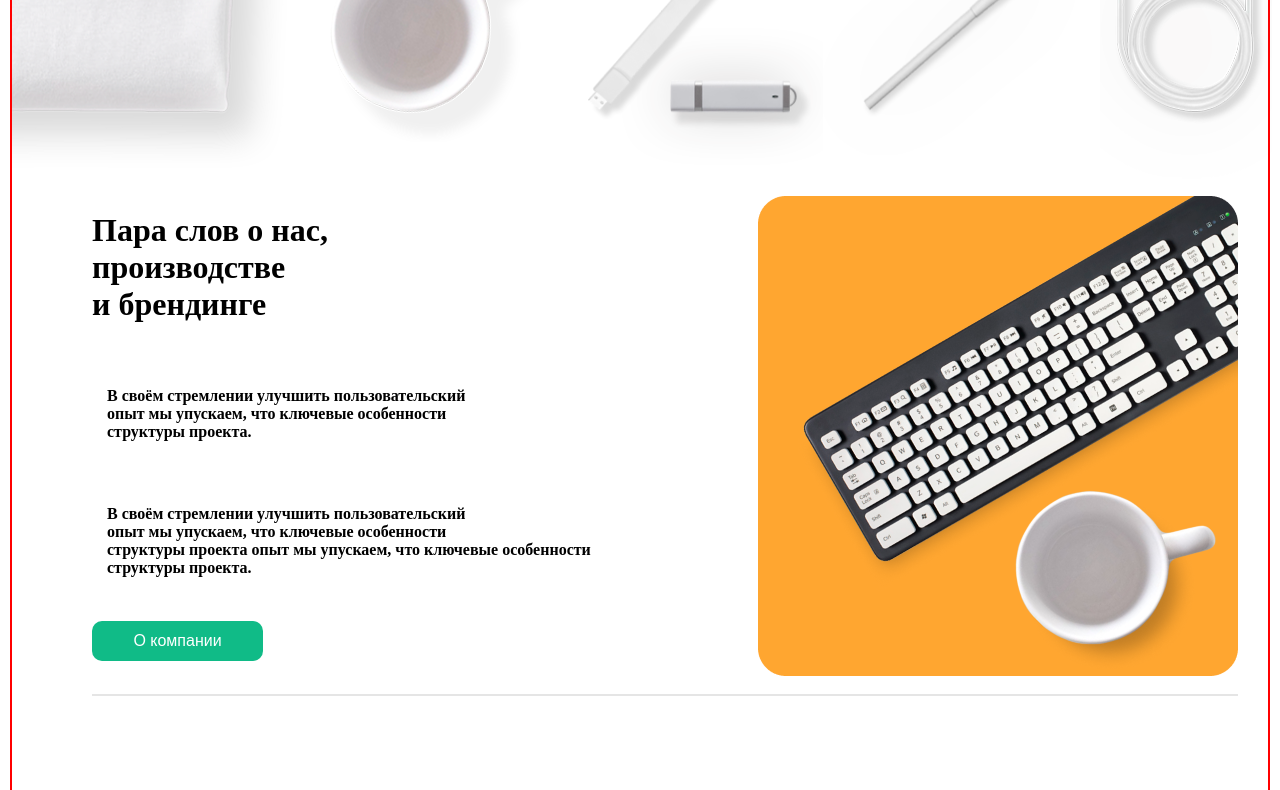
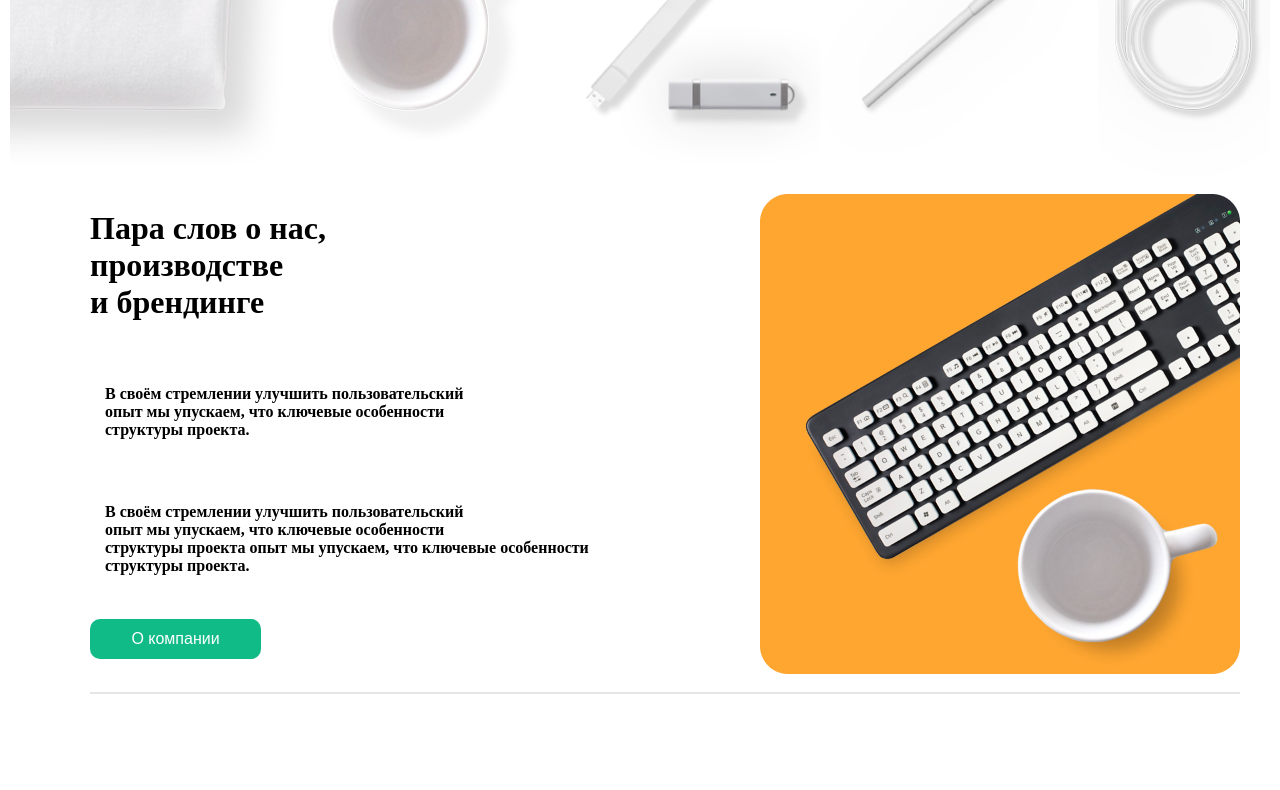
Before and after one commit to FozilbekAbdulboqiyev/first_finnal-project, a plain HTML site: page index.html in a window 1280 px wide. Shown: the part 488-1278 px from the top of the page. Drawn offline with Linux system fonts and the light colour scheme.

Commit message:
Yakunlandi

```diff
--- a/css/stayle.css
+++ b/css/stayle.css
@@ -2,12 +2,11 @@
     padding: 0;
     margin: 0;
     box-sizing: border-box;
+    font-family: ;
 }
 .container{
     max-width: 1260px;
     width: 100%;
-    height: 800vh;
-    border: 2px solid red;
     margin: 0 auto;
     padding: 0 30px;
 }
```
